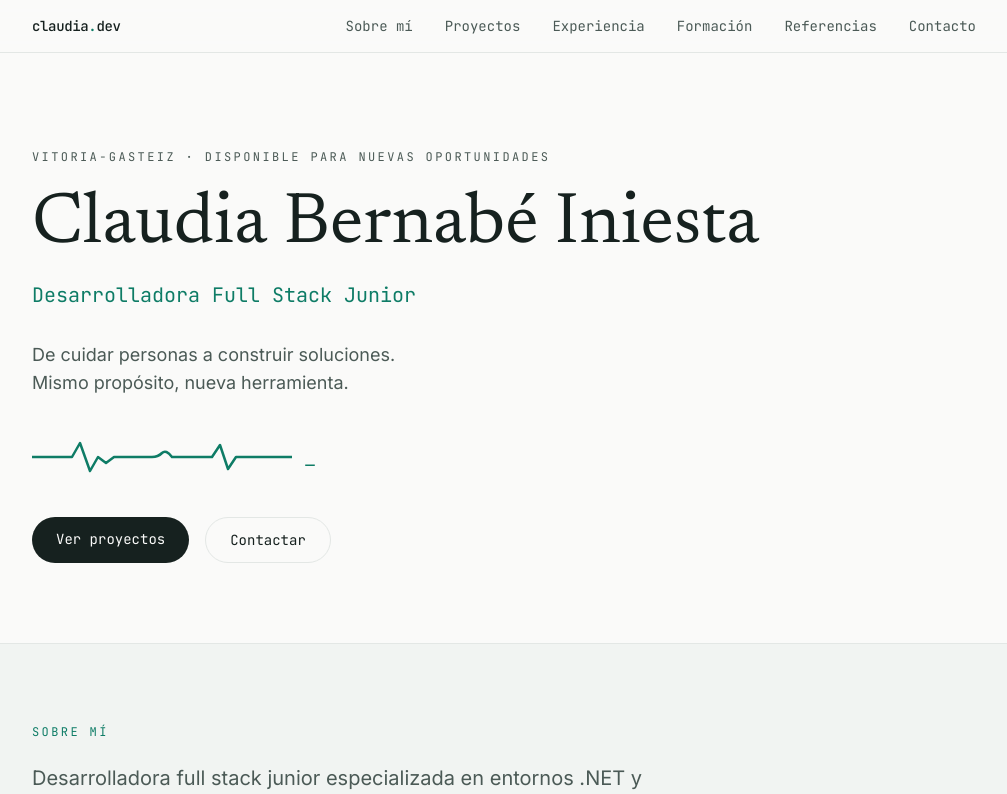
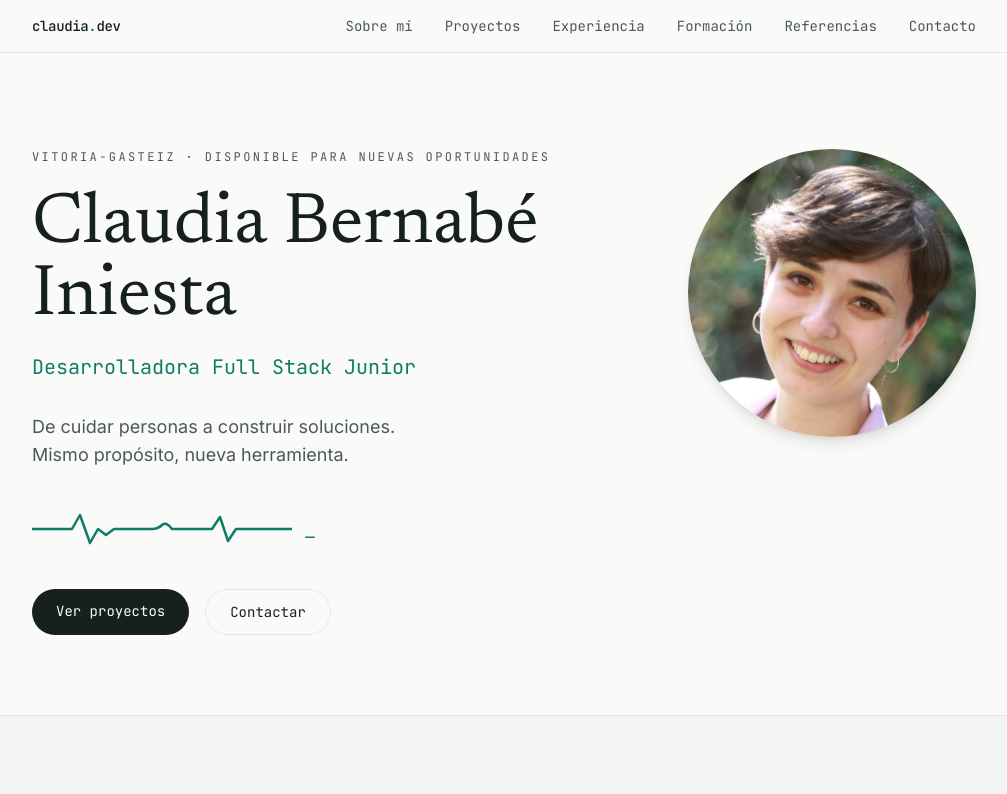
Before and after one commit to Claudia1393/portfolio, a React (Vite) app: page / in a window 1280 px wide. Shown: the top 794 px of the page, without its empty margins (136-1143 px from the left). Built offline with nearby package versions, Linux system fonts and the light colour scheme; the HTML template or start-up script is replaced by a standard one.

Commit message:
foto perfil

```diff
--- a/src/components/Hero.tsx
+++ b/src/components/Hero.tsx
@@ -4,6 +4,9 @@ import PulseLine from './PulseLine'
 export default function Hero() {
   return (
     <section id="top" className="mx-auto max-w-5xl px-6 pb-20 pt-16 sm:px-10 sm:pt-24">
+      <div className="flex flex-col items-center gap-8 sm:flex-row sm:items-start">
+        {/* Contenido */}
+        <div className="flex-1">
           <p className="mb-6 font-mono text-xs uppercase tracking-[0.2em] text-inkSoft">
             Vitoria-Gasteiz · Disponible para nuevas oportunidades
           </p>
@@ -38,6 +41,17 @@ export default function Hero() {
               Contactar
             </a>
           </div>
+        </div>
+
+        {/* Imagen */}
+        <div className="shrink-0">
+          <img
+            src="/claudia.jpg"
+            alt="Claudia Bernabé Iniesta"
+            className="h-64 w-64 rounded-full object-cover shadow-lg sm:h-72 sm:w-72"
+          />
+        </div>
+      </div>
     </section>
   )
 }
```
Also changed, not shown: public/claudia.jpg (added). Lines whose indentation alone changed are shown as unchanged.
